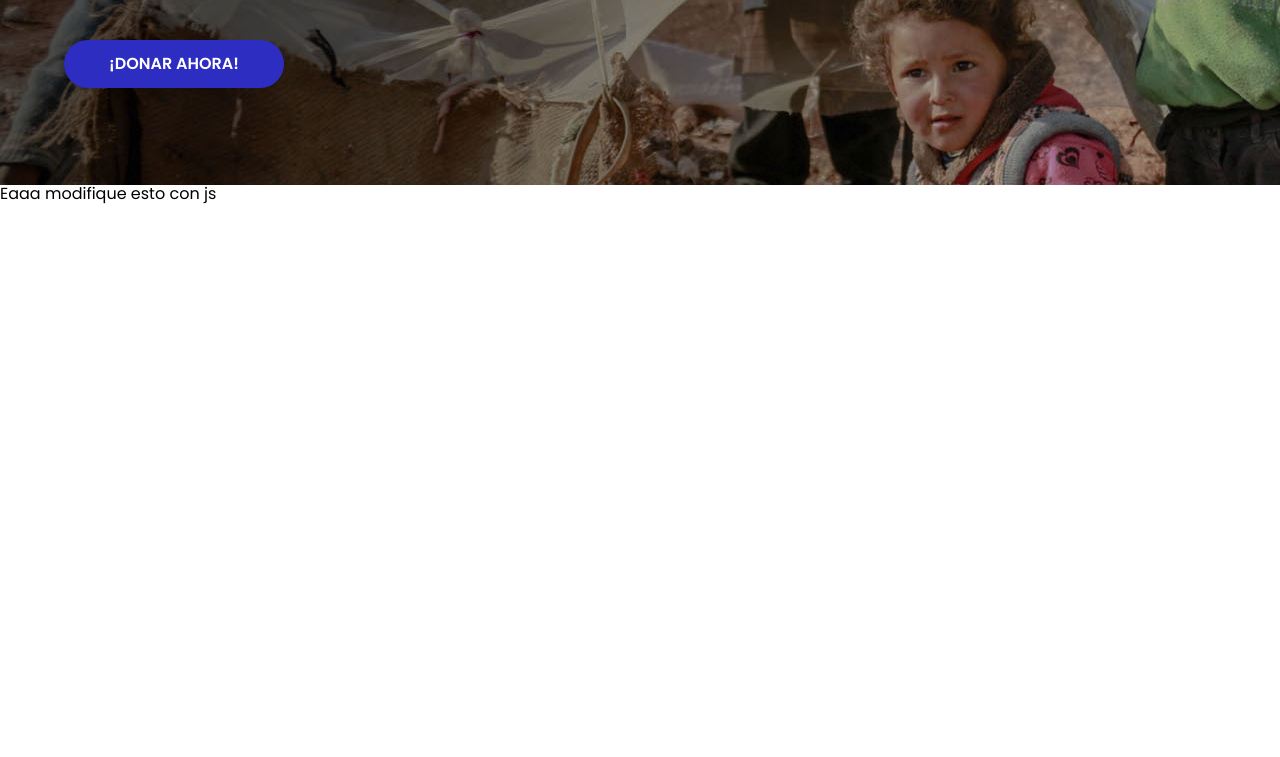
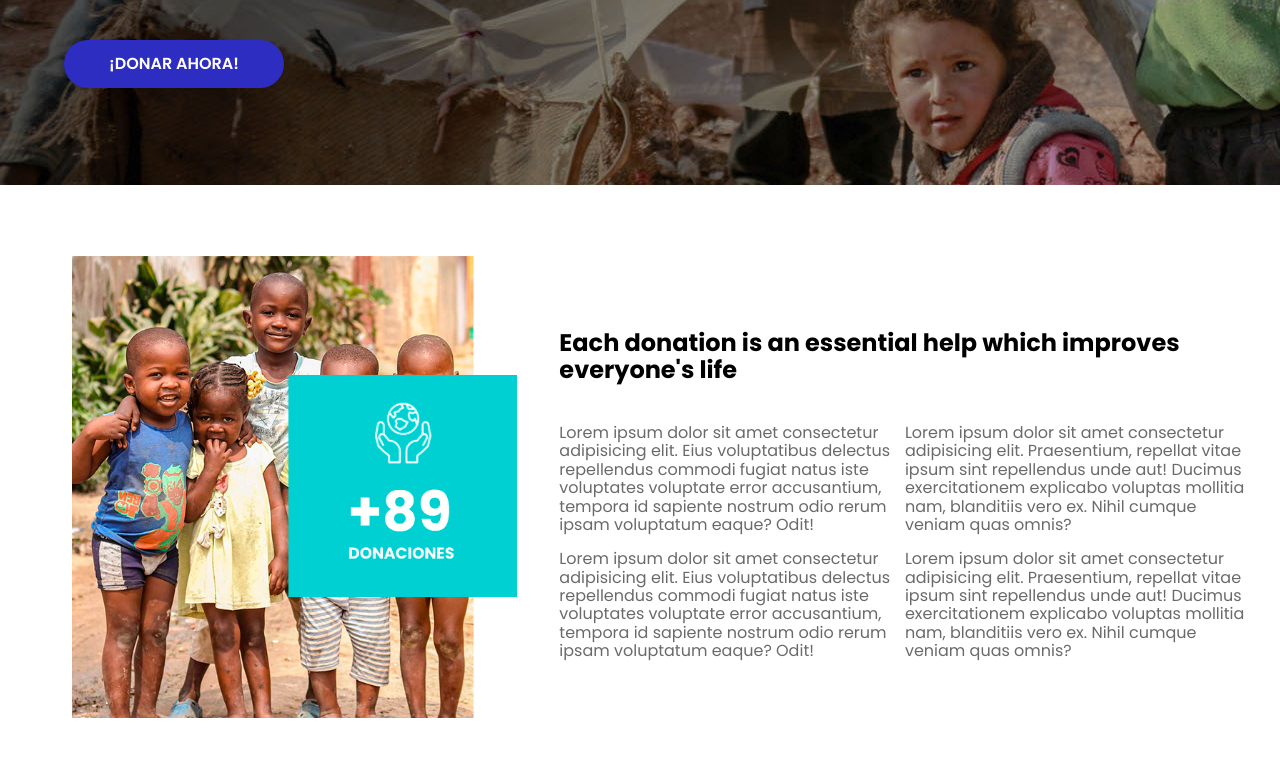
Before and after one commit to SoyGeelances/HumanUnity, a plain HTML site: page index.html in a window 1280 px wide. Shown: the part 629-1386 px from the top of the page. Before the commit the page ends 834 px from the top, so only its background shows below. Drawn offline with Linux system fonts and the light colour scheme; a script that the page names is missing.

Commit message:
agregue seccion  quienes somos

```diff
--- a/css/style.css
+++ b/css/style.css
@@ -121,3 +121,62 @@ i {
     font-weight: 900;
     color: #fff;
 }
+
+/* CSS Marqui */
+
+    .seccion-quienes-somos{
+        width: 100%;
+        display: flex;
+        justify-content: center;
+        align-items: center;
+    }
+
+    .container-quienes-somos{
+        width: 100%;
+        display: flex;
+        justify-content: center;
+        align-items: center;
+        margin: 5%;
+    }
+
+    .container-img-quienes-somos{
+        width: 40%;
+    }
+
+
+    .img-quienes-somos{
+        width: 100%;
+    }
+
+    .info-quienes-somos{
+        width: 60%;
+    }
+
+    .contenedor-titulo-quienes-somos{
+        width: 90%;
+        margin-left: 5%;
+    }
+
+    .titulo-quienes-somos{
+        width: 100%;
+        font-family: Poppins;
+        font-size: 1.5em;
+
+    }
+
+    .contenedor-info{
+        display: flex;
+        width: 100%;
+        margin-left: 5%;
+    }
+
+    .contenedor-parrafo-quienes-somos{
+        width: 100%;
+    }
+
+    .parrafo-quienes-somos{
+        color: #6A6A6A;
+        font-family: Poppins;
+        font-size: 1em;
+        margin-right: 1%;
+    }
--- a/index.html
+++ b/index.html
@@ -57,7 +57,29 @@
         </div>
     </div>
 
-
+    <!-- QUIENES SOMOS -->
+    <section class="seccion-quienes-somos">
+        <div class="container-quienes-somos">
+            <div class="container-img-quienes-somos">
+                <img class="img-quienes-somos" src="./img/imgA.png">
+            </div>
+            <div class="info-quienes-somos">
+                <div class="contenedor-titulo-quienes-somos">
+                    <h3 class="titulo-quienes-somos">Each donation is an essential help which improves everyone's life</h3>
+                </div>
+                <div class="contenedor-info">
+                    <div class="contenedor-parrafo-quienes-somos">
+                        <p class="parrafo-quienes-somos">Lorem ipsum dolor sit amet consectetur adipisicing elit. Eius voluptatibus delectus repellendus commodi fugiat natus iste voluptates voluptate error accusantium, tempora id sapiente nostrum odio rerum ipsam voluptatum eaque? Odit!</p>
+                        <p class="parrafo-quienes-somos">Lorem ipsum dolor sit amet consectetur adipisicing elit. Eius voluptatibus delectus repellendus commodi fugiat natus iste voluptates voluptate error accusantium, tempora id sapiente nostrum odio rerum ipsam voluptatum eaque? Odit!</p>
+                    </div>
+                    <div class="contenedor-parrafo-quienes-somos">
+                        <p class="parrafo-quienes-somos">Lorem ipsum dolor sit amet consectetur adipisicing elit. Praesentium, repellat vitae ipsum sint repellendus unde aut! Ducimus exercitationem explicabo voluptas mollitia nam, blanditiis vero ex. Nihil cumque veniam quas omnis?</p>
+                        <p class="parrafo-quienes-somos">Lorem ipsum dolor sit amet consectetur adipisicing elit. Praesentium, repellat vitae ipsum sint repellendus unde aut! Ducimus exercitationem explicabo voluptas mollitia nam, blanditiis vero ex. Nihil cumque veniam quas omnis?</p>
+                    </div>
+                </div>
+            </div>
+        </div>
+    </section>
 
     <script src="/js/scripts.js"></script>
 </body>
--- a/js/scripts.js
+++ /dev/null
@@ -1 +0,0 @@
-document.write("Eaaa modifique esto con js");
```
